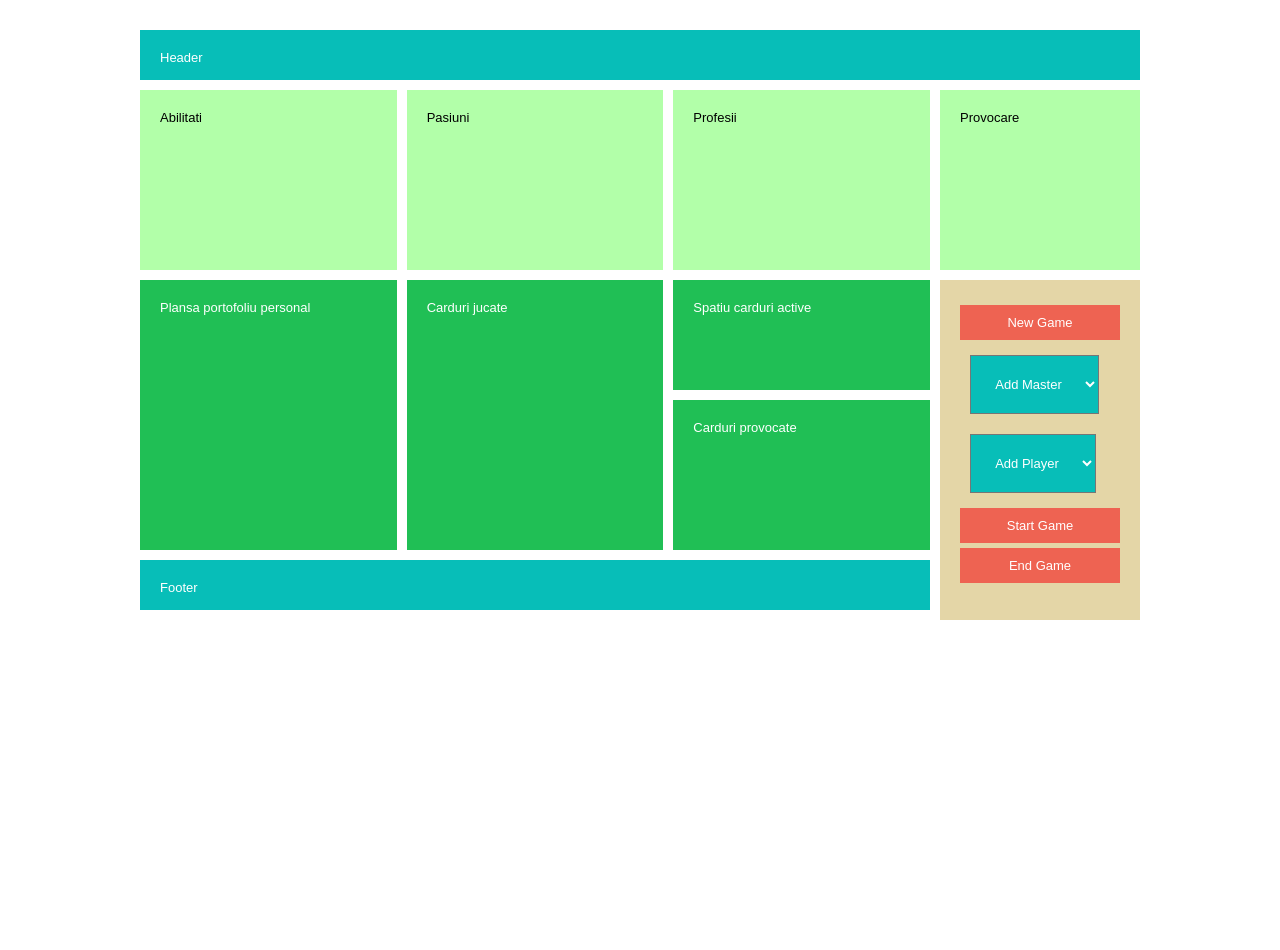
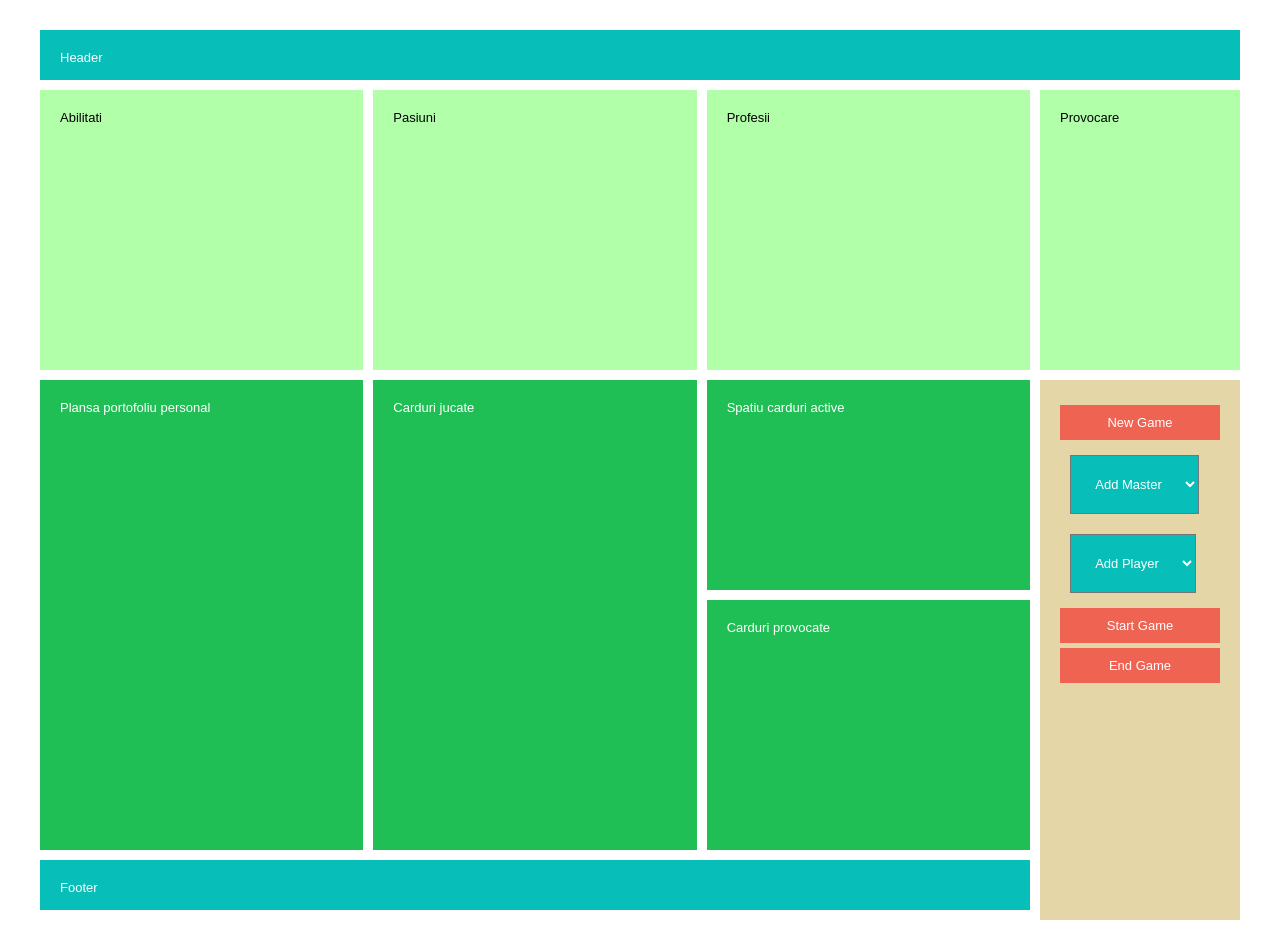
Before and after one commit to danasugu/game-mockup, a plain HTML site: page index.html in a window 1280 px wide. Before the commit the page ends 800 px from the top, so only its background shows below. Drawn offline with Linux system fonts and the light colour scheme.

Commit message:
Update style.css

```diff
--- a/css/style.css
+++ b/css/style.css
@@ -1,10 +1,10 @@
 .container {
-  width: 1000px;
+  width: 1200px;
   margin: 30px auto;
 
   display: grid;
   grid-gap: 10px;
-  grid-template-rows: 50px 180px 110px 150px 50px;
+  grid-template-rows: 50px 280px 210px 250px 50px;
   grid-template-columns: repeat(3, 1fr) 200px;
 }
 .container * {
```
